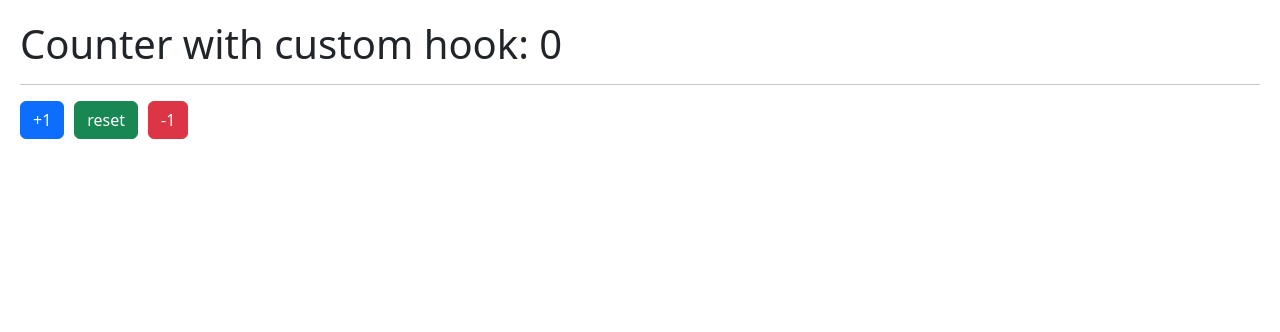
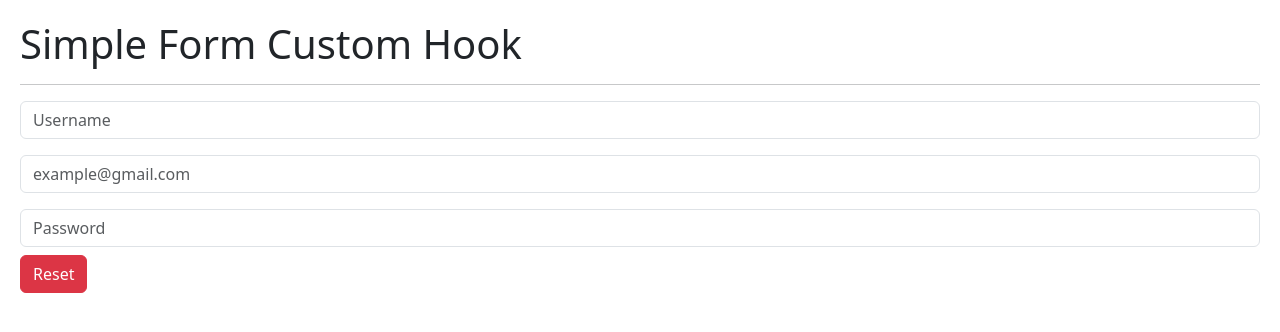
Before and after one commit to MANTECAD4/Hook-App, a React (Vite) app: page / in a window 1280 px wide. Shown: the top 332 px of the page. Built offline with nearby package versions, Linux system fonts and the light colour scheme.

Commit message:
Simple Form - Custom Hook useForm

```diff
--- /dev/null
+++ b/src/02-useEffect/SimpleFormCustomHook.tsx
@@ -0,0 +1,55 @@
+import { useForm } from "../hooks/useForm";
+import type { User } from "../Types/User";
+
+const initialState:User = {
+    username: '',
+    email: '',
+    password: '',
+}
+
+export const SimpleFormCustomHook = () => {
+
+    const { formState, onInputChange, onResetForm } = useForm( initialState );
+
+    const { email, username, password } = formState;
+
+    return (
+        <>
+
+            <h1>Simple Form Custom Hook</h1>
+            <hr/>
+            {/* <form> */}
+
+                <input
+                    type="text"
+                    className="form-control mb-3"
+                    placeholder="Username"
+                    name="username"
+                    value={username}
+                    autoComplete="username"
+                    onChange={onInputChange}/>
+
+                <input
+                    type="text"
+                    className="form-control mt-3"
+                    placeholder="example@gmail.com"
+                    name="email"
+                    value={email}
+                    autoComplete="email"
+                    onChange={ onInputChange}/>
+
+                <input
+                    type="password"
+                    className="form-control mt-3"
+                    placeholder="Password"
+                    name="password"
+                    value={password}
+                    autoComplete="current-password"
+                    onChange={ onInputChange }/>
+
+                <button onClick={ onResetForm } className="btn btn-danger mt-2">Reset</button>
+
+            {/* </form> */}
+        </>
+    )
+}
--- /dev/null
+++ b/src/Types/User.ts
@@ -0,0 +1,7 @@
+
+
+export type User = {
+    username: string,
+    email: string,
+    password: string,
+}
--- /dev/null
+++ b/src/hooks/useForm.ts
@@ -0,0 +1,28 @@
+import { useState } from "react";
+import type { User } from '../Types/User'
+
+export const useForm = ( initialState:User ) => {
+
+    const [formState, setFormState] = useState( initialState );
+
+    const onInputChange = ( { target }:  React.ChangeEvent<HTMLInputElement> ) => {
+        const { name, value} = target;
+        setFormState({
+            ...formState,
+            [ name ]:value,
+        });
+    }
+
+    const onResetForm = () =>
+    {
+        setFormState(initialState);
+
+    }
+
+
+    return {
+        formState,
+        onInputChange,
+        onResetForm,
+    };
+}
--- a/src/main.tsx
+++ b/src/main.tsx
@@ -1,10 +1,10 @@
 import { StrictMode } from 'react';
 import { createRoot } from 'react-dom/client';
 import './index.css';
-import { HooksApp } from './HooksApp';
+import { SimpleFormCustomHook } from './02-useEffect/SimpleFormCustomHook';
 
 createRoot(document.getElementById('root')!).render(
   <StrictMode>
-    <HooksApp />
+    <SimpleFormCustomHook />
   </StrictMode>,
 )
```
Also changed, not shown: src/02-useEffect/Message.tsx (added, +27 -0 lines), src/02-useEffect/SimpleForm.tsx (added, +49 -0 lines).
